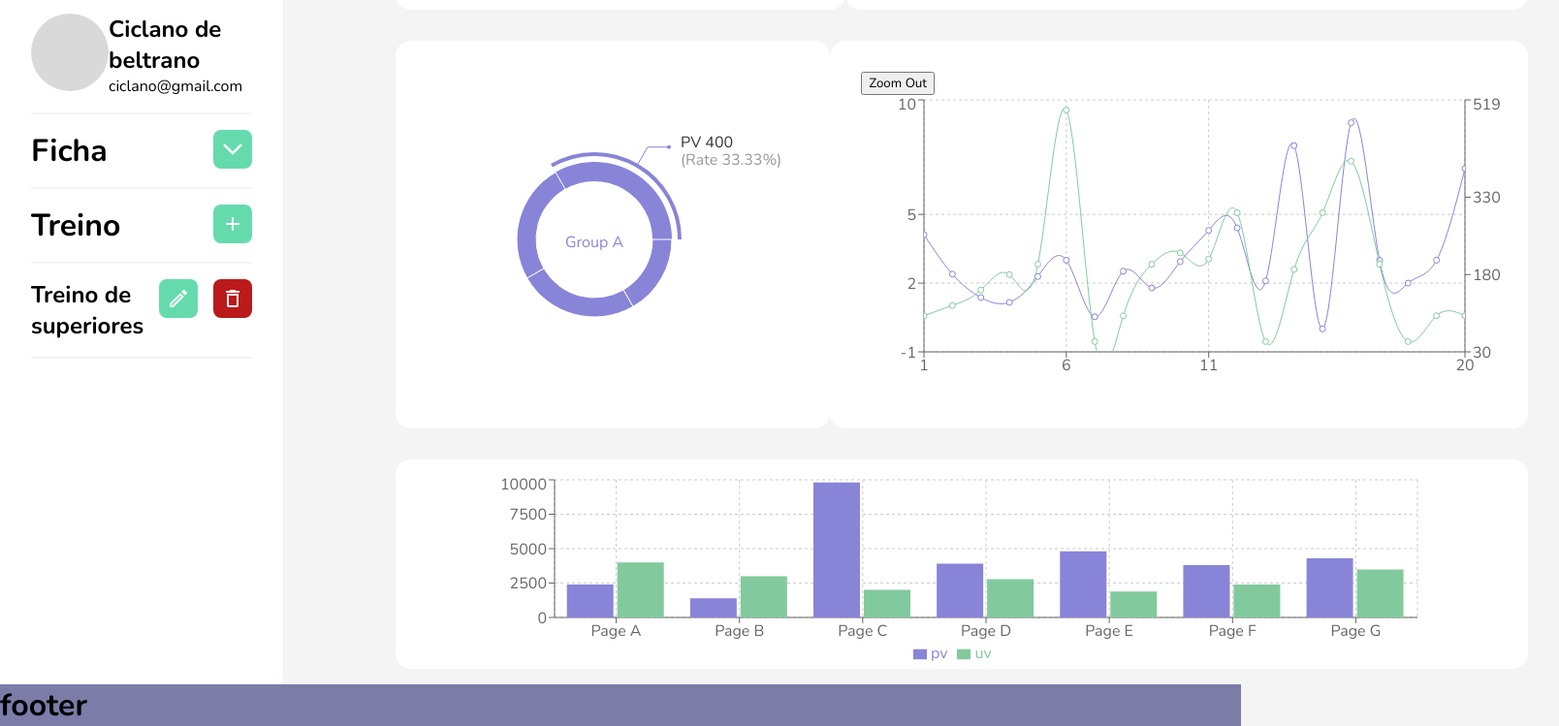
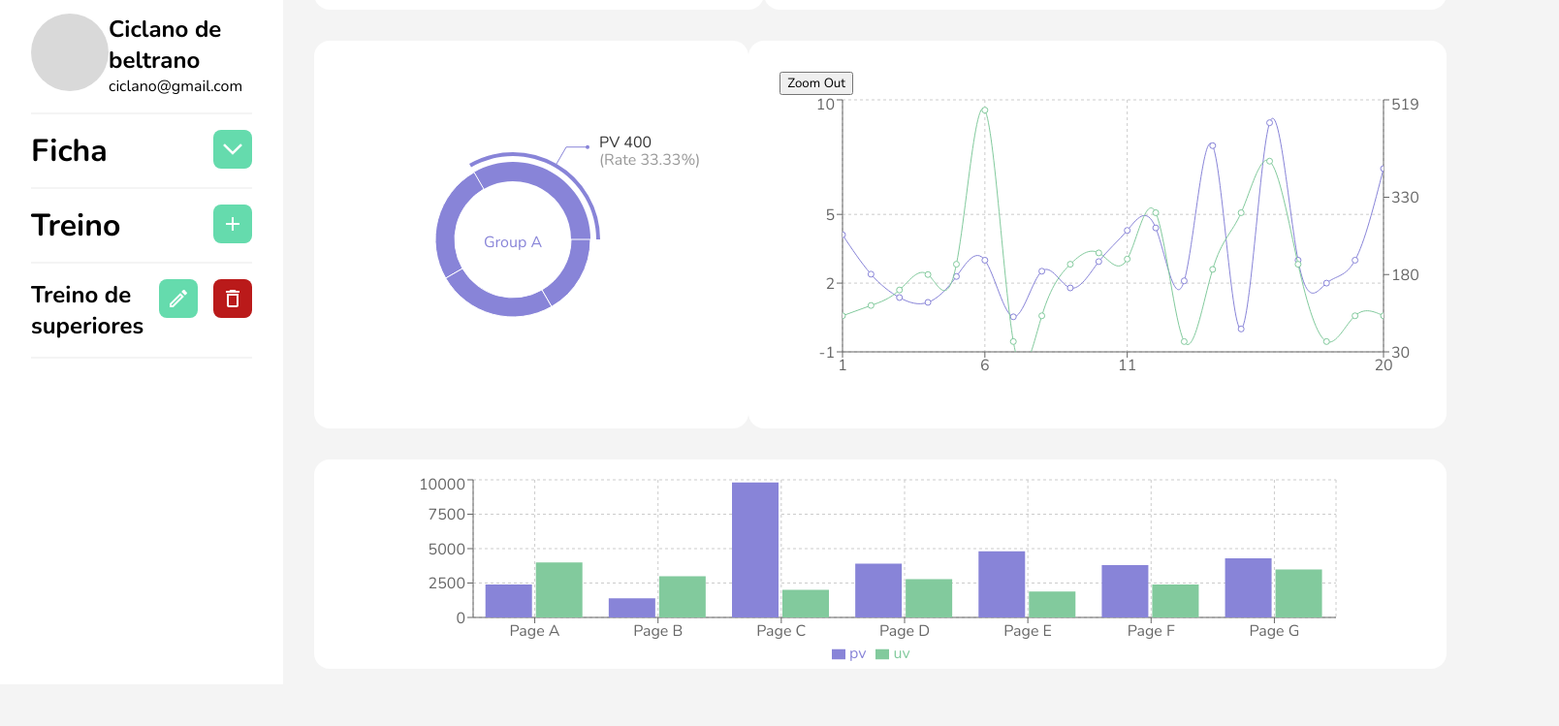
Before and after one commit to RogerioLacerdaGH/shaypado-web, a React (Vite) app: page /manage-student in a window 1280 px wide. Shown: the part 180-929 px from the top of the page at 97% size, 1608 px wide, since content can reach past the window. After the commit the page ends 886 px from the top, so only its background shows below. Built offline with nearby package versions, Linux system fonts and the light colour scheme.

Commit message:
Remoção de footer e ajustes de gap

```diff
--- a/src/pages/ManageStudent/index.jsx
+++ b/src/pages/ManageStudent/index.jsx
@@ -1,4 +1,3 @@
-import Footer from '../../components/Footer';
 import Header from '../../components/Header';
 import StudentContent from '../../components/StudentContent';
 import StudentInfo from '../../components/StudentInfo';
@@ -6,17 +5,16 @@ import StudentInfo from '../../components/StudentInfo';
 const ManageStudent = () => {
   const style = {
     display: "flex",
-    gap: "100px",
+    gap: "1rem",
   };
 
   return (
     <div>
-      <Header/>
+      <Header />
       <div style={style}>
-        <StudentInfo/>
-        <StudentContent/>
+        <StudentInfo />
+        <StudentContent />
       </div>
-      <Footer/>
     </div>
   );
 }
```
